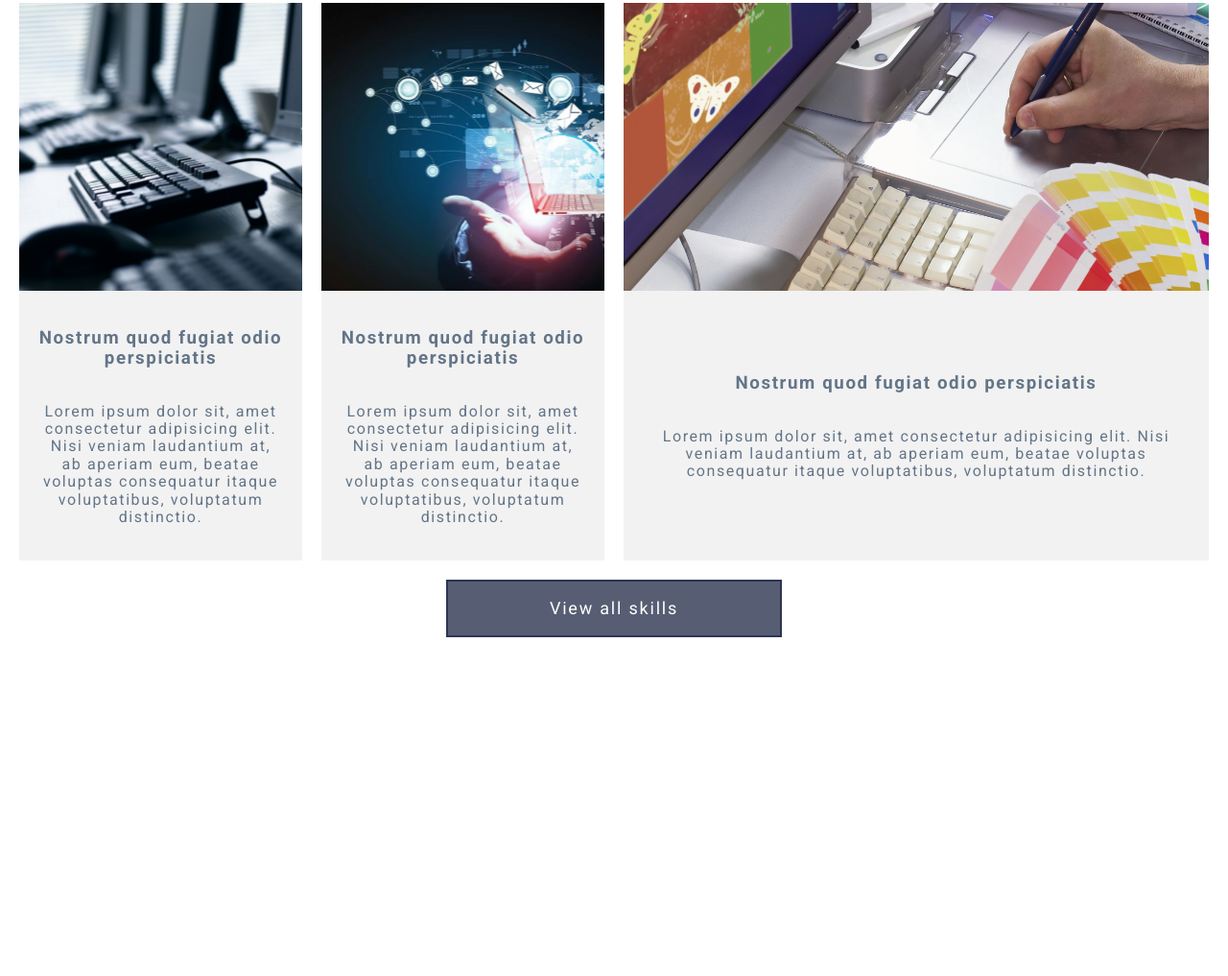
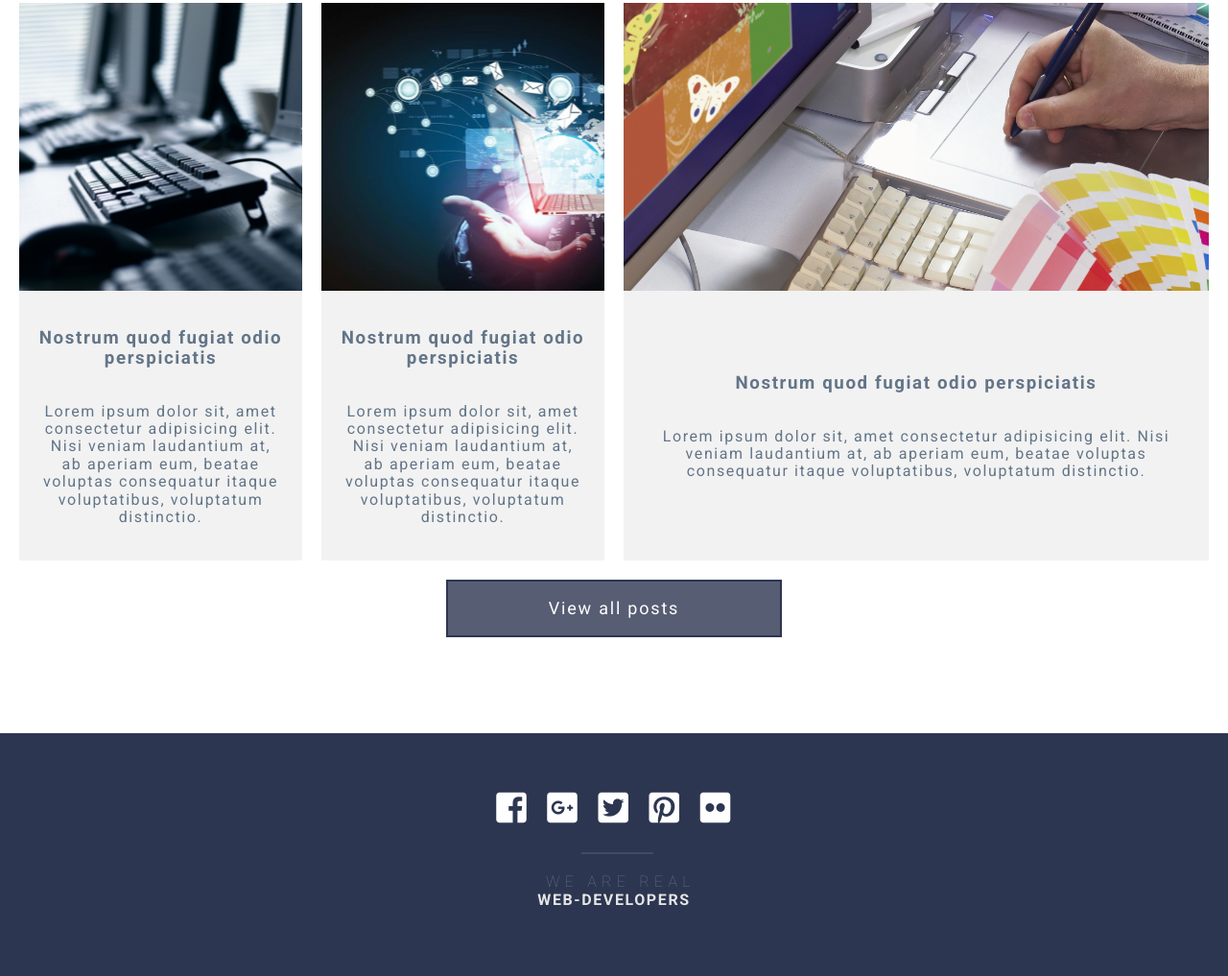
Before and after one commit to JuliyaSavelyeva/Grid_my_project, a website: page grid-template-init-project/index.html in a window 1280 px wide. Shown: the part 3310-4327 px from the top of the page at 96% size. Before the commit the page ends 4074 px from the top, so only its background shows below. Drawn offline with Linux system fonts and the light colour scheme.

Commit message:
Секция footer

```diff
--- a/grid-template-init-project/assets/css/style.css
+++ b/grid-template-init-project/assets/css/style.css
@@ -990,6 +990,60 @@ form input{
     transition: 0.5s;
 }
 
+.footer{
+    padding: 50px 20px 70px 20px;
+    background-color: #2d3651;
+    text-align: center;
+}
+
+.footer-icons{
+    margin-bottom: 40px;
+    position: relative;
+    display: grid;
+    grid-template-columns: repeat(auto-fit, minmax(50px, max-content));
+    justify-content: center;
+
+}
+
+.footer-icons::after {
+    position: absolute;
+    bottom: -20px;
+    left: calc(47.15%);
+    width: 75px;
+    height: 2px;
+    content: "";
+    background-color: #424B63;
+}
+
+.footer .fab{
+    font-size: 36px;
+}
+
+.footer-copy span:nth-of-type(1){
+    font-weight: 100;
+    margin-right: -0.86em;
+    letter-spacing: 0.33em;
+}
+
+.footer-copy span:nth-of-type(2){
+    font-weight: 700;
+    color: #e5e5e5;
+}
+
+.footer-icons a{
+    display: block;
+    padding: 10px;
+    transition: 0.5s;
+}
+
+.footer-icons a:hover,
+.footer-icons a:focus {
+    color: #d66926;
+}
+
+
+
+
 
 @media (min-width: 993px){
     .skills{
--- a/grid-template-init-project/index.html
+++ b/grid-template-init-project/index.html
@@ -245,11 +245,27 @@
           </a>
           </article>
           <div class="post-btn">
-            <a href="#" class="btn-accent">View all skills</a>
+            <a href="#" class="btn-accent">View all posts</a>
           </div>
       </div>
     </div>
   </section>
+
+  <footer class="footer">
+    <div class="container">
+      <div class="footer-icons">
+        <a href="#"><i class="fab fa-facebook-square"></i></a>
+        <a href="#"><i class="fab fa-google-plus-square"></i></a>
+        <a href="#"><i class="fab fa-twitter-square"></i></a>
+        <a href="#"><i class="fab fa-pinterest-square"></i></a>
+        <a href="#"><i class="fab fa-flickr"></i></a>
+      </div>
+      <div class="footer-copy">
+        <span>WE ARE REAL</span> <br>
+        <span>WEB-DEVELOPERS</span>
+      </div>
+    </div>
+  </footer>
 
 
 
```
